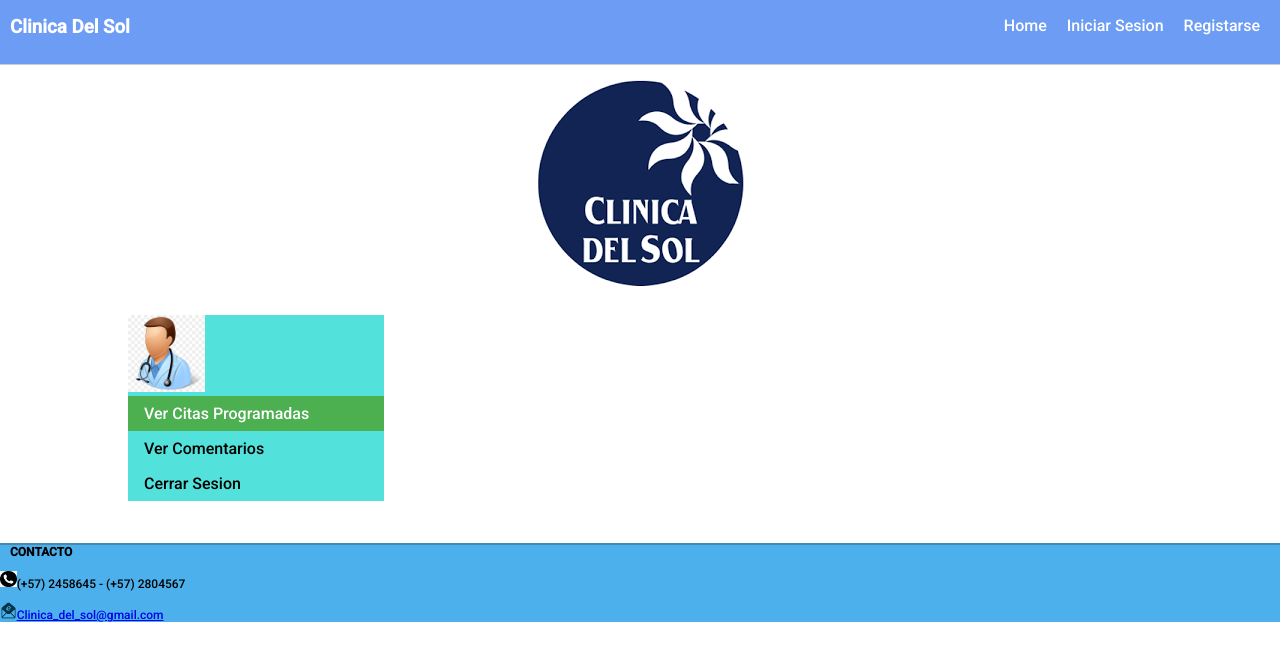
After one commit to besnamin/Proyect_Clinica_Del_Sol, a Flask app: page /sesion/medico/ in a window 1280 px wide. The commit adds this page. Shown: the top 661 px of the page. Run offline with Flask 2, Linux system fonts and the light colour scheme.

Commit message:
nueva actualizacion

```diff
--- a/app.py
+++ b/app.py
@@ -42,6 +42,20 @@ def registro():
 @app.route('/sesion/usuario/', methods=["GET", "POST"])
 def usuario():
         return render_template('paciente.html')
+
+@app.route('/sesion/medico/', methods=["GET", "POST"])
+def medico():
+        return render_template('medico.html')
+
+@app.route('/sesion/medico/citas', methods=["GET", "POST"])
+def citas_progamadas():
+        return render_template('lista_citas.html')
+
+@app.route('/sesion/medico/comentarios', methods=["GET", "POST"])
+def ver_comentarios():
+        return render_template('ver_comentarios.html')
+
+
 
 @app.route('/sesion/usuario/comentario/', methods=["GET", "POST"])
 def comentario():
--- a/static/css/estilos.css
+++ b/static/css/estilos.css
@@ -38,6 +38,7 @@ body {
     position: relative;
     height: 100%;
     overflow: auto;
+    margin-bottom: 10px;
 
 }
 .opcion-barra-lateral a{
@@ -62,7 +63,7 @@ body {
     margin-left: auto;
     margin-right: auto;
     padding-top: 2rem;
-    padding-bottom: 5rem;
+    padding-bottom: 2rem;
 }
 
 .opcion-barra a {
@@ -84,8 +85,9 @@ body {
   border-top: 2px solid rgba(50, 50, 50, 0.3);
   color: black;
   width: 100;
-  bottom: 0px;
+  top: 0%;
   position: sticky;
+
 
 }
 
@@ -106,6 +108,7 @@ body {
     border: 3px solid rgb(61, 99, 172);
     border-radius: 1rem;
     padding: 1rem;
+
 
 }
 
@@ -130,3 +133,9 @@ body {
     border-radius: 50px;
     width: 100%;
 }
+h1{
+    color: #000;
+
+
+
+}
--- /dev/null
+++ b/templates/medico.html
@@ -0,0 +1,25 @@
+{% extends 'layout.html' %}
+
+{% block estilos %}
+{% endblock %}
+
+{% block contenido %}
+<div class="barra-lateral">
+    <div class="opcion-barra-lateral">
+        <img src="{{ url_for('static', filename='images/medico.png') }}" width="30%" />
+    </div>
+    <div class="opcion-barra-lateral">
+        <a class="active" href="{{ url_for('citas_progamadas') }}">Ver Citas Programadas</a>
+    </div>
+    <div class="opcion-barra-lateral">
+        <a href="{{ url_for('ver_comentarios') }}">Ver Comentarios</a>
+    </div>
+    <div class="opcion-barra-lateral">
+        <a href="{{ url_for('index') }}" >Cerrar Sesion</a>
+    </div>
+
+</div>
+{% endblock %}
+
+{% block scripts %}
+{% endblock %}
```
Also changed, not shown: templates/lista_citas.html (added, +11 -0 lines), templates/ver_comentarios.html (added, +11 -0 lines), static/images/medico.png (added).
